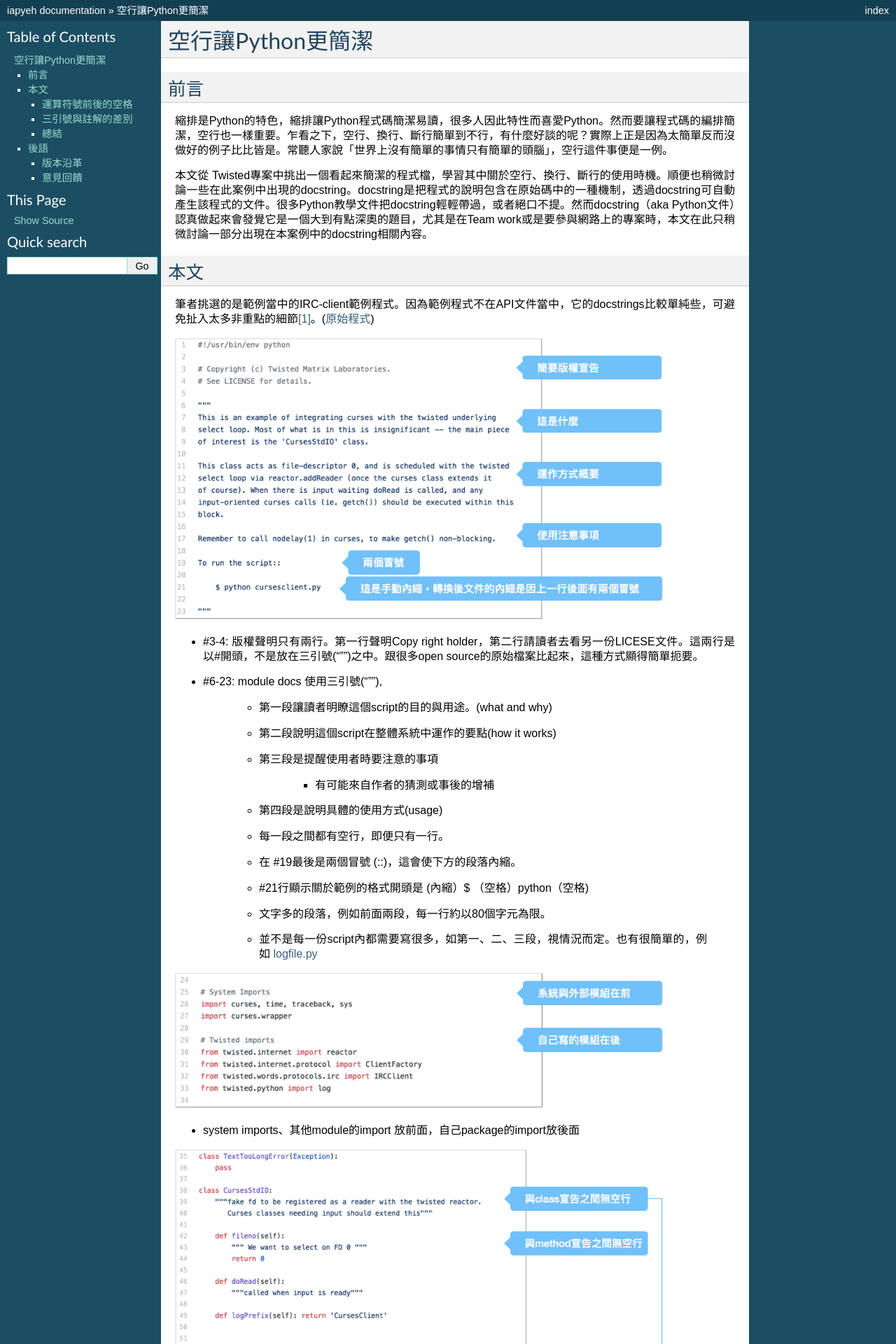
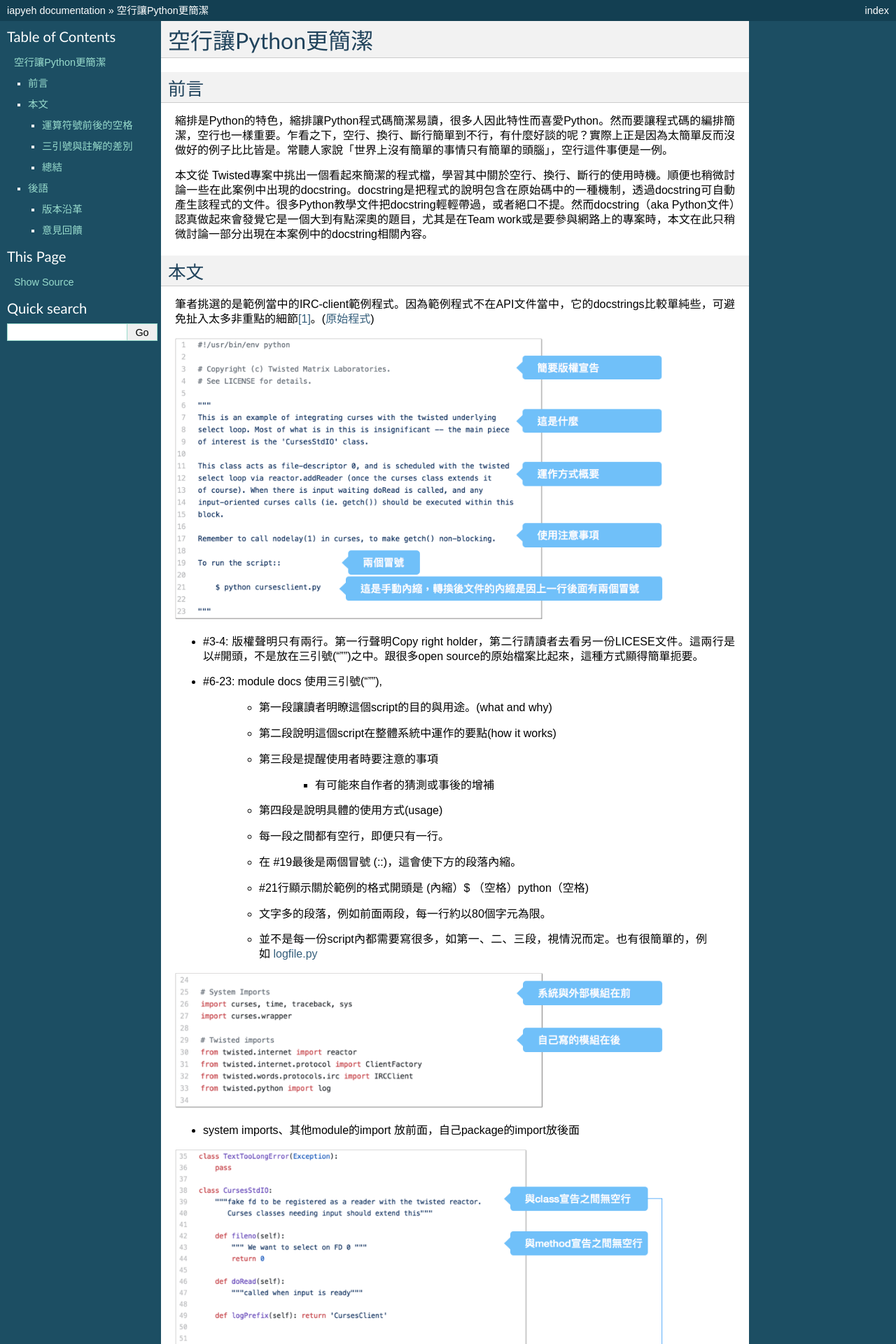
Before and after one commit to iapyeh/iapyeh, a Sphinx documentation site: the page built from docs/blogs/technical/docs_style_review_twisted.rst, in a window 1280 px wide. Shown: the top 1920 px of the page at 70% size. Built offline with Sphinx 7.4.7, drawn with Linux system fonts in a browser that asks for light colours.

Commit message:
Google Docs reST Editor@2018-2-3 21:4:4

```diff
--- a/docs/blogs/technical/docs_style_review_twisted.rst
+++ b/docs/blogs/technical/docs_style_review_twisted.rst
@@ -201,6 +201,11 @@
 
     <div class="fb-comments" data-href="https://iapyeh.readthedocs.io/en/latest/blogs/technical/docs_style_review_twisted.html" data-numposts="10" data-width="100%"></div>
 
+    <style>
+    p, li {
+    line-height: 30px
+    }
+    </style>
 
 .. |LINK1| raw:: html
 
```
